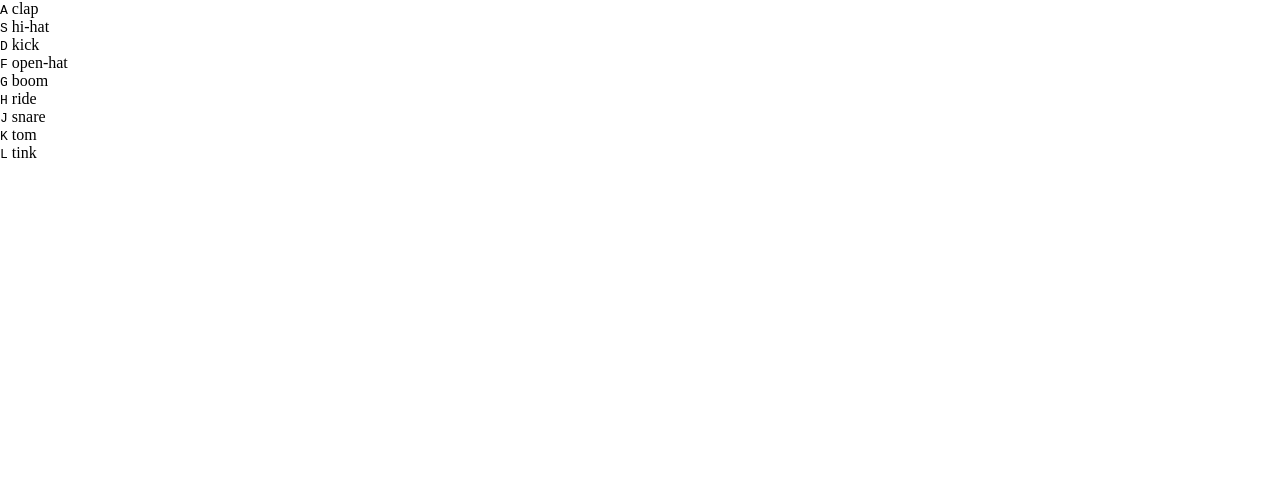
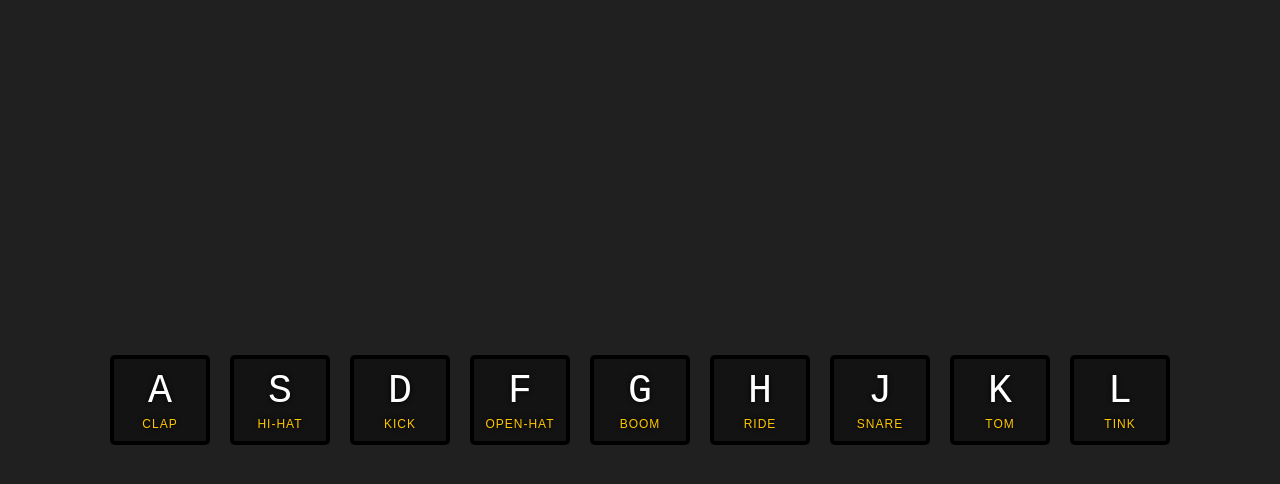
Before and after one commit to jkondraciuk/JavaScript30, a plain HTML site: page 01 - Drum Kit/index.html in a window 1280 px wide. Drawn offline with Linux system fonts and the light colour scheme.

Commit message:
Finished

```diff
--- a/01 - Drum Kit/index.html
+++ b/01 - Drum Kit/index.html
@@ -11,7 +11,7 @@
 <body>
 
   <!-- main keyboard -->
-  <div class="keyboard">
+  <div class="keyboard" id="keyboard">
     <div data-key="65" class="keyboard__key">
       <kbd>A</kbd>
       <span class="keyboard__sound_name">clap</span>
@@ -51,7 +51,7 @@
   </div>
 
   <!-- sounds -->
-  <div>
+  <div id="sounds">
   <audio data-key="65" src="sounds/clap.wav"></audio>
   <audio data-key="83" src="sounds/hihat.wav"></audio>
   <audio data-key="68" src="sounds/kick.wav"></audio>
--- a/01 - Drum Kit/main.css
+++ b/01 - Drum Kit/main.css
@@ -3,3 +3,49 @@
   margin: 0;
   padding: 0;
 }
+
+html {
+  font-family: sans-serif;
+  font-size: 10px;
+  background-color: #202020;
+}
+
+.keyboard {
+  display: flex;
+  flex: 1;
+  min-height: 100vh;
+  align-items: center;
+  justify-content: center;
+}
+
+.keyboard__key {
+  border: .4rem solid black;
+  border-radius: .5rem;
+  margin: 1rem;
+  font-size: 1.5rem;
+  padding: 1rem .5rem;
+  transition: all .07s ease;
+  width: 10rem;
+  text-align: center;
+  color: white;
+  background: rgba(0,0,0,0.4);
+  text-shadow: 0 0 .5rem black;
+}
+
+.playing {
+  transform: scale(1.1);
+  border-color: #ffc600;
+  box-shadow: 0 0 1rem #ffc600;
+}
+
+kbd {
+  display: block;
+  font-size: 4rem;
+}
+
+.keyboard__sound_name {
+  font-size: 1.2rem;
+  text-transform: uppercase;
+  letter-spacing: .1rem;
+  color: #ffc600;
+}
--- a/01 - Drum Kit/main.js
+++ b/01 - Drum Kit/main.js
@@ -1,3 +1,19 @@
+const keys = document.querySelectorAll('.keyboard__key');
+
 window.addEventListener('keydown', e => {
-  console.log('js');
+  const audio = document.querySelector(`audio[data-key="${e.keyCode}"`);
+  if (!audio) return; // stopping function
+  const key = document.querySelector(`.keyboard__key[data-key="${e.keyCode}"]`);
+
+  audio.currentTime = 0; // audio can be played with no time-between
+  audio.play();
+
+  key.classList.add('playing');
 });
+
+keys.forEach(key => {
+  key.addEventListener('transitionend', e => {
+    if (e.propertyName !== 'transform') return; // skips if it's not a transform
+    e.target.classList.remove('playing');
+  });
+})
```
